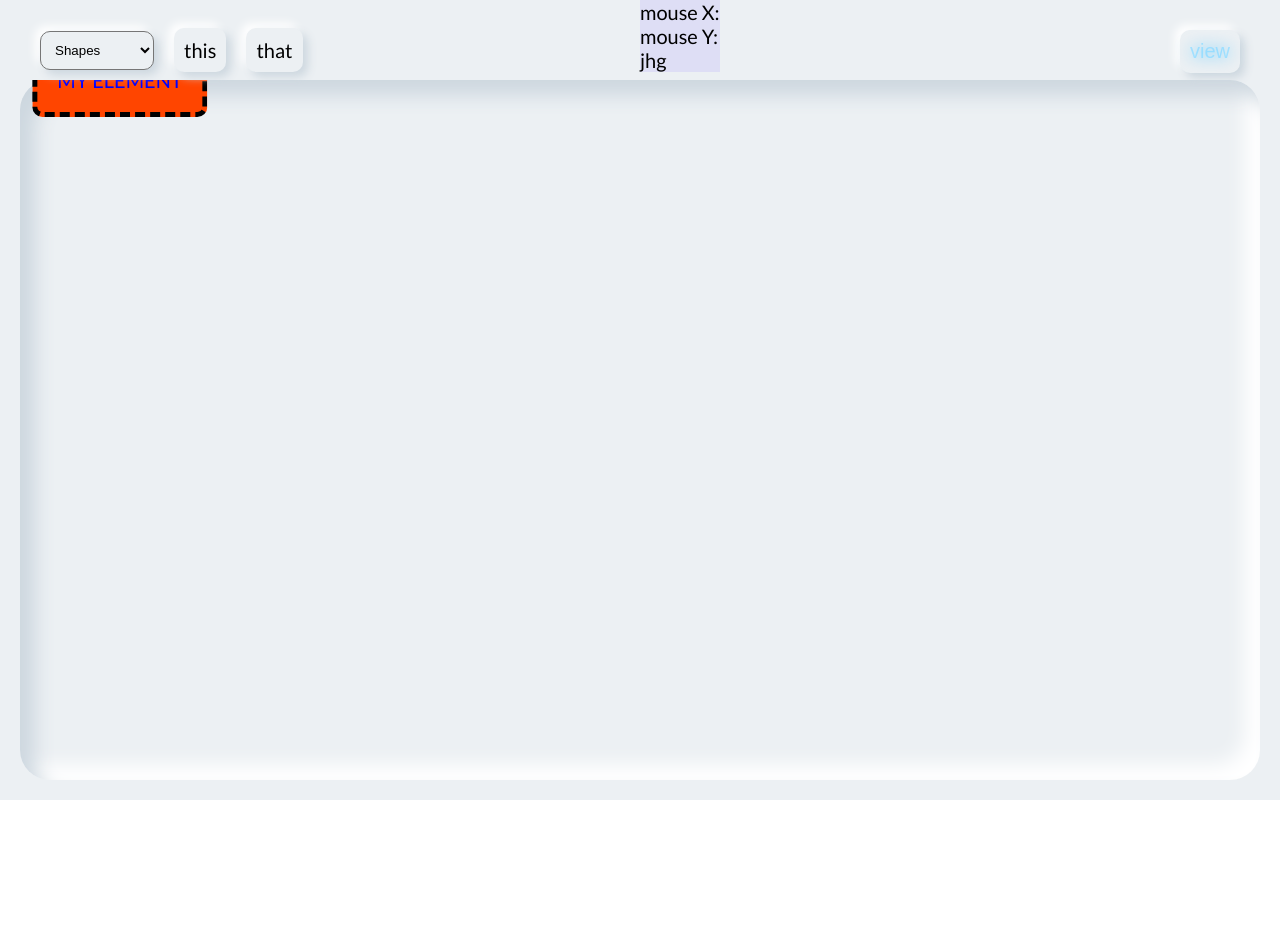
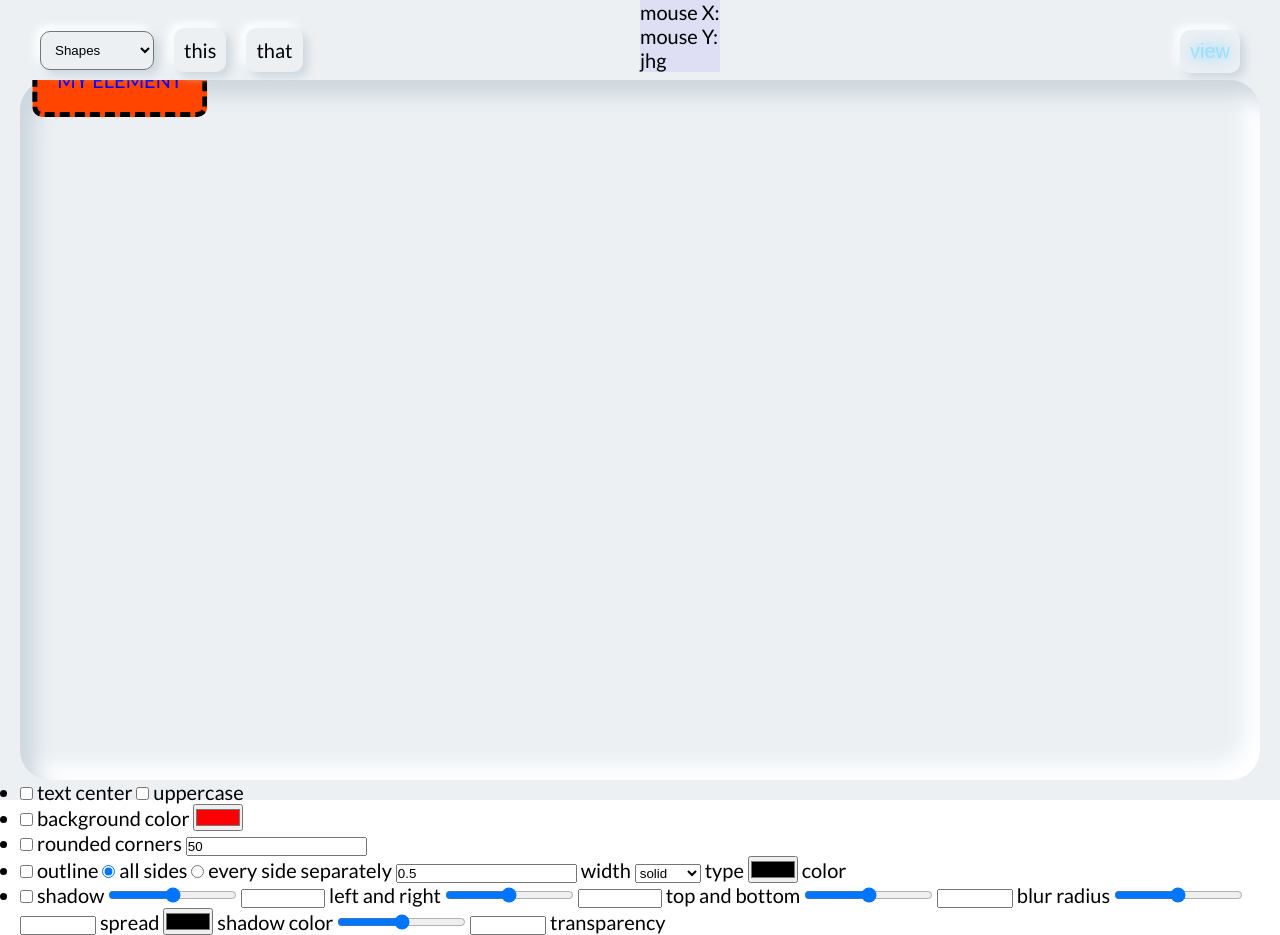
Before and after one commit to Dan-Geiger/element-machine, a website built with Parcel: page index.html in a window 1280 px wide. Before the commit the page ends 800 px from the top, so only its background shows below. Built offline with nearby package versions, Linux system fonts and the light colour scheme.

Commit message:
creating html side style bar

```diff
--- a/index.html
+++ b/index.html
@@ -42,23 +42,81 @@
             </div>
 
             <div class="wrapper wrapper__code-desk">
-                <!-- <div class="output-code__container">
-                    <div class="output-code__blocks">
-                        <div class="output-code__output output-code__html">output html here</div>
-                        <div class="output-code__output output-code__css">output css here</div>
-                        <div class="output-code__output output-code__js">output js here</div>
-                    </div>
-                </div> -->
-
                 <div class="desk__container">
                     <div class="desk__main">
                         <div class="my-element" id="my-element">
                             <div class="my-element__text">My element</div>
-                            </div>
                         </div>
                         <canvas id="canvas1"></canvas>
                     </div>
                 </div>
+
+                <aside class="style-bar__container">
+                    <ul class="style-bar__list">
+                        <li class="style-bar__style-item">
+                            <input type="checkbox" name="text center" />
+                            <span>text center</span>
+                            <input type="checkbox" name="uppercase" />
+                            <span>uppercase</span>
+                        </li>
+                        <li class="style-bar__style-item">
+                            <input type="checkbox" name="background color" />
+                            <span>background color</span>
+                            <input type="color" name="background color picker" value="#ff0000" />
+                        </li>
+                        <li class="style-bar__style-item">
+                            <input type="checkbox" name="rounded corners" />
+                            <span>rounded corners</span>
+                            <input type="number" name="rounded corners value" value="50" />
+                        </li>
+                        <li class="style-bar__style-item">
+                            <input type="checkbox" name="outline" />
+                            <span>outline</span>
+                            <input type="radio" name="outline sides" checked />
+                            <span>all sides</span>
+                            <input type="radio" name="outline sides" />
+                            <span>every side separately</span>
+                            <input type="number" name="outline value width" value="0.5" id="border-width" />
+                            <label for="border-width">width</label>
+                            <select name="border type select" id="border-type">
+                                <option value="solid">solid</option>
+                                <option value="double">double</option>
+                                <option value="dashed">dashed</option>
+                                <option value="dotted">dotted</option>
+                                <option value="groove">groove</option>
+                                <option value="inset">inset</option>
+                                <option value="outset">outset</option>
+                                <option value="ridge">ridge</option>
+                                <option value="none">none</option>
+                                <option value="hidden">hidden</option>
+                            </select>
+                            <span>type</span>
+                            <input type="color" name="outline color" />
+                            <span>color</span>
+                        </li>
+                        <li class="style-bar__style-item">
+                            <input type="checkbox" name="shadow" />
+                            <span>shadow</span>
+                            <input type="range" name="offset x" min="-10000" max="10000" />
+                            <input type="number" name="offset x" min="-10000" max="10000" />
+                            <span>left and right</span>
+                            <input type="range" name="offset y" min="-10000" max="10000" />
+                            <input type="number" name="offset y" min="-10000" max="10000" />
+                            <span>top and bottom</span>
+                            <input type="range" name="blur radius" min="-1000" max="1000" />
+                            <input type="number" name="blur radius" min="-1000" max="1000" />
+                            <span>blur radius</span>
+                            <input type="range" name="spread" min="-1000" max="1000" />
+                            <input type="number" name="spread" min="-1000" max="1000" />
+                            <span>spread</span>
+                            <input type="color" name="shadow color" />
+                            <span>shadow color</span>
+                            <input type="range" name="transparency" min="-1000" max="1000" />
+                            <input type="number" name="transparency" min="-1000" max="1000" />
+                            <span>transparency</span>
+                        </li>
+                    </ul>
+                </aside>
             </div>
 
             <button class="btn btn__toggle-view">view</button>
```
